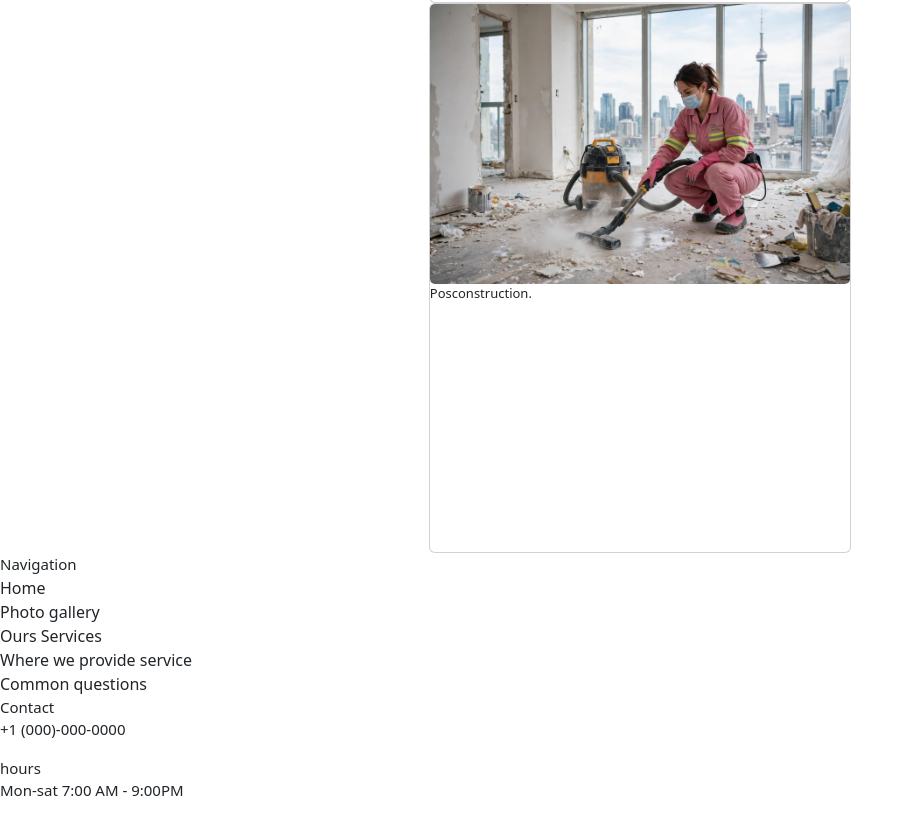
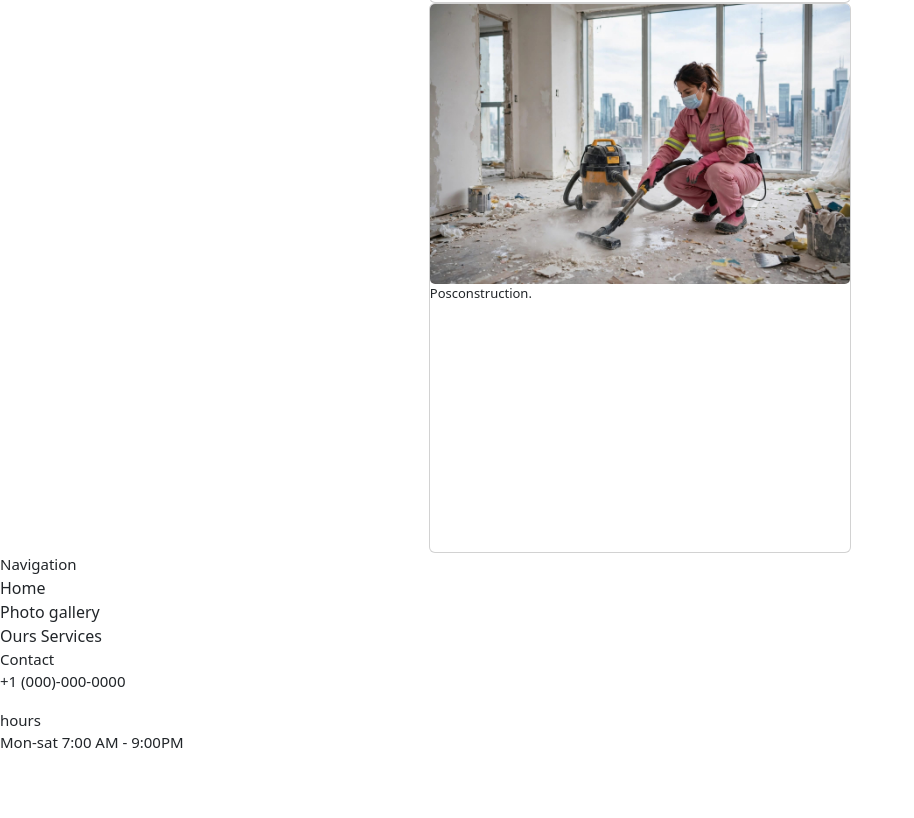
Before and after one commit to WerideMarcondes/vanessawebsite, a plain HTML site: page index.html in a window 1280 px wide. Shown: the part 2371-3189 px from the top of the page, without its empty margins (0-914 px from the left). After the commit the page ends 3141 px from the top, so only its background shows below. Drawn offline with nearby package versions, Linux system fonts and the light colour scheme.

Commit message:
heigt section services3

```diff
--- a/index.html
+++ b/index.html
@@ -725,16 +725,6 @@
           <a class="nav-link" aria-current="page" href="#oursrevice"
             >Ours Services</a
           >
-          <a class="nav-link" aria-current="page" href=""
-            >Where we provide service</a
-          >
-          <a
-            class="nav-link"
-            aria-current="page"
-            data-bs-toggle="modal"
-            data-bs-target="#common_questions"
-            >Common questions</a
-          >
           <label class="labelnavigation">Contact</label>
           <p>+1 (000)-000-0000</p>
           <label class="labelnavigation">hours</label>
```
